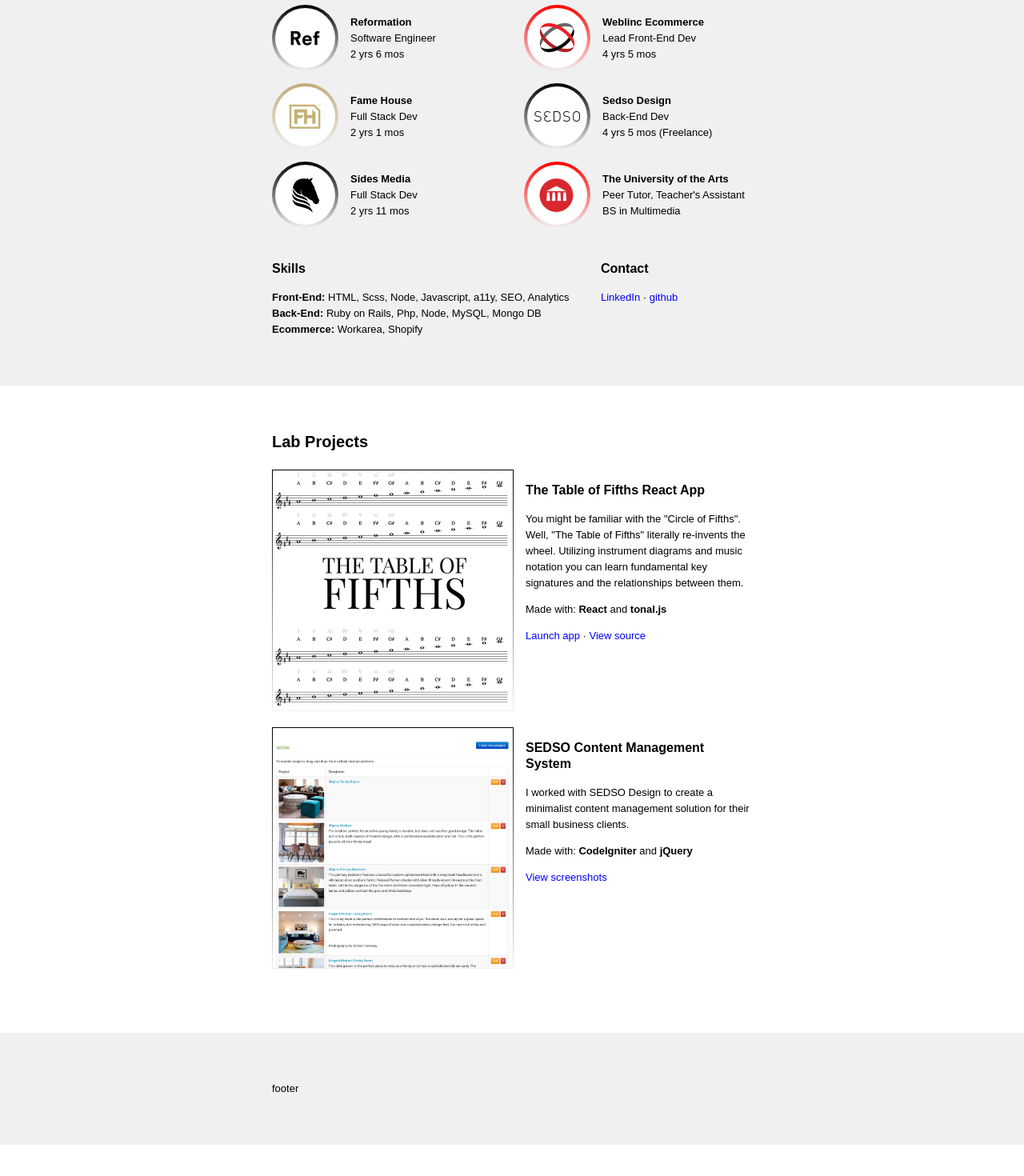
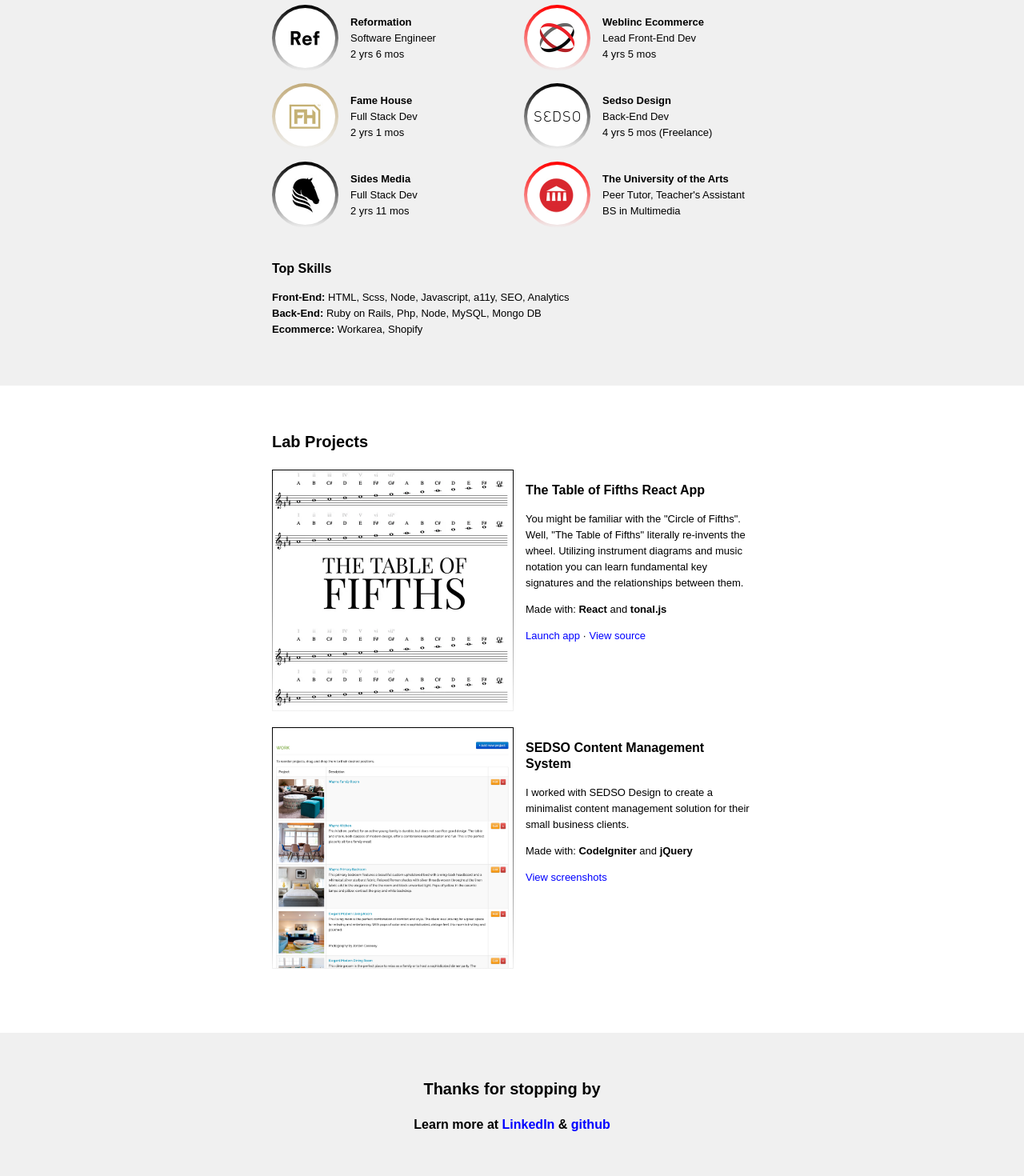
Before and after one commit to mwicks7/resume, a React (Create React App) app: page / in a window 1280 px wide. Shown: the part 398-1868 px from the top of the page at 80% size. Before the commit the page ends 1829 px from the top, so only its background shows below. Built offline with nearby package versions, Linux system fonts and the light colour scheme.

Commit message:
Update footer

```diff
--- a/src/App.js
+++ b/src/App.js
@@ -24,9 +24,10 @@
         </div>
       </section>
 
-      <section className="App-section is--dark">
+      <section className="App-section is--dark is--centered">
         <div className="App-container">
-          footer
+          <h2>Thanks for stopping by</h2>
+          <h3>Learn more at <a href="https://www.linkedin.com/in/mwicks/">LinkedIn</a> &amp; <a href="https://github.com/mwicks7/">github</a></h3>
         </div>
       </section>
     </main>
--- a/src/App.scss
+++ b/src/App.scss
@@ -4,6 +4,10 @@
 
   &.is--dark {
     background-color: #f0f0f0;
+  }
+
+  &.is--centered {
+    text-align: center;
   }
 
   @include breakpoint {
--- a/src/Work.js
+++ b/src/Work.js
@@ -50,17 +50,10 @@
         <Companies/>
         <div className="Work-details">
           <div className="Work-skills">
-            <h3>Skills</h3>
+            <h3>Top Skills</h3>
               <div><b>Front-End:</b> {frontEndSkills.join(", ")}</div>
               <div><b>Back-End:</b> {backEndSkills.join(", ")}</div>
               <div><b>Ecommerce:</b> {ecommerceSkills.join(", ")}</div>
-          </div>
-          <div className="Work-contact">
-            <h3>Contact</h3>
-            <ul>
-              {/* <li><a href="email:me@matthew-wicks.com">me@matthew-wicks.com</a></li> */}
-              <li><a href="https://www.linkedin.com/in/mwicks/">LinkedIn</a> · <a href="https://github.com/mwicks7/">github</a></li>
-            </ul>
           </div>
         </div>
     </div>
```
